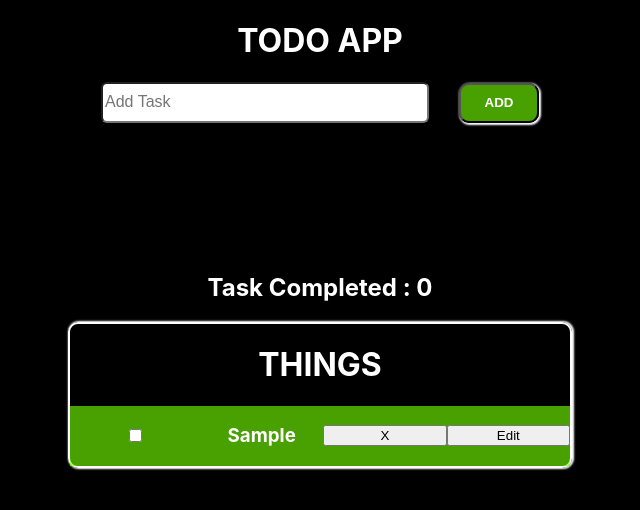
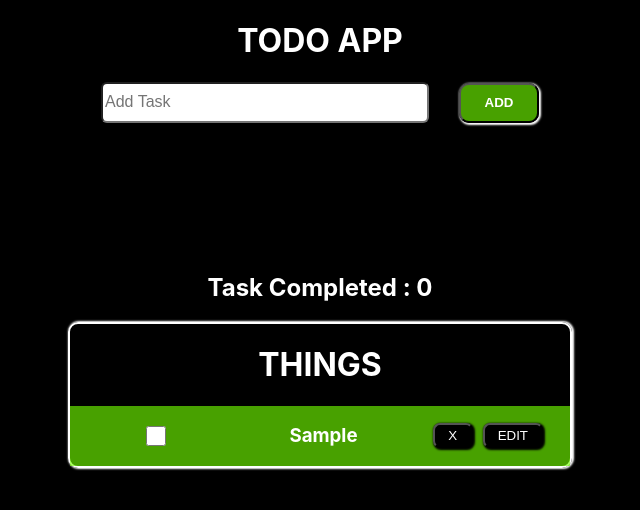
Before and after one commit to Zubair2k/React_Js, a React (Create React App) app in the folder Task-1-TS/: page / in a window 1280 px wide. Both pictures are taken after typing "Sample" into the empty fields and a click on the button "ADD". Shown: the top 510 px of the page, without its empty margins (320-960 px from the left). Built offline with nearby package versions, Linux system fonts and the light colour scheme.

Commit message:
Update TodoC.tsx

```diff
--- a/Task-1-TS/src/TodoC.tsx
+++ b/Task-1-TS/src/TodoC.tsx
@@ -1,24 +1,25 @@
 import React,{FunctionComponent as FC,useState} from 'react';
-
 import './App.css';
 
 interface Props{
     changeDelete:any;
     cont : any;
+    getCount:any;
 }
 
-const TodoC:FC<Props>=({cont,changeDelete})=> {
+let inc=0
+const TodoC:FC<Props>=({cont,getCount,changeDelete})=> {
 
     const [updatebtn,setUpdatebtn]=useState<boolean>(false);
     const [strike,setStrike]=useState<boolean>(false)
-    const [visible,setVisible]=useState<boolean>(false)
     const [editbtn,setEditbtn]=useState<boolean>(true)
 
-
     const handleCheck=(e:any)=>{
-        setStrike(ps => !ps)
+        strike ? inc-- : inc++
         setUpdatebtn(false);
         setEditbtn(!e.target.checked)
+        getCount(inc)
+        setStrike(ps => !ps)
     }
 
     const handleDelete=(numdel:any)=>{
@@ -36,14 +37,17 @@ const TodoC:FC<Props>=({cont,changeDelete})=> {
     }
 
     return (
+
         <div className="TodoC">
-            <input type="checkbox" id={cont.id} onClick={handleCheck} name={cont.text} />
+            <input type="checkbox" className='checkbox' id={cont.id} onClick={handleCheck}/>
             <h3 id={cont.id} contentEditable={updatebtn} className={strike ? "check":""}>{cont.text}</h3>
-            {editbtn  && <button id={cont.id} onClick={(e)=>handleDelete(e.target)}>X</button>}
-            {editbtn &&<button id={cont.id} onClick={handleEdit}> Edit</button> }
-            {updatebtn &&<button id={cont.id} onClick={handleUpdate}>Update</button>}
+            <div>
+                {editbtn  && <button id={cont.id} className="delete" onClick={(e)=>handleDelete(e.target)}>X</button>}
+                {editbtn &&<button id={cont.id} className="edit" onClick={handleEdit}>EDIT</button> }
+                {updatebtn &&<button id={cont.id} className="update" onClick={handleUpdate}>UPDATE</button>}
+            </div>
+        </div>
 
-    </div>
     )
 }
 
```
